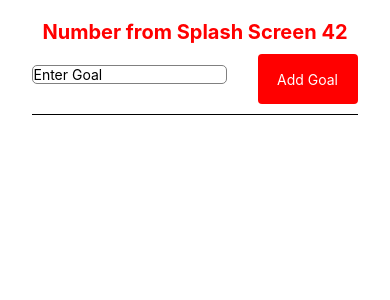
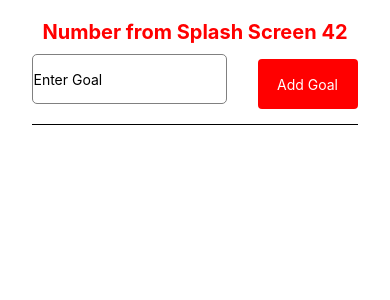
Before and after one commit to theshivamlko/react_native_practice, a React Native app in the folder rn_app1/: screen / in a window 390 px wide. Shown: the top 300 px of the page. Built offline with nearby package versions, Linux system fonts and the light colour scheme.

Commit message:
app theme

```diff
--- a/rn_app1/src/components/goal_input.js
+++ b/rn_app1/src/components/goal_input.js
@@ -1,13 +1,5 @@
-import {
-  Button,
-  StyleSheet,
-  Text,
-  TextInput,
-  View,
-  Pressable,
-  FlatList,
-} from "react-native";
-import { useState } from "react";
+import {Pressable, StyleSheet, Text, TextInput, View,} from "react-native";
+import {useState} from "react";
 
 export default function GoalInput(props) {
     const [enteredGoal, setEnteredGoal] = useState("");
@@ -17,7 +9,7 @@ export default function GoalInput(props) {
         setEnteredGoal(input);
     }
 
-  function handleSubmit(){
+    function handleSubmit() {
         console.log(`Goal: ${enteredGoal}`);
         props.onSubmit(enteredGoal);
         setEnteredGoal("");
@@ -26,6 +18,7 @@ export default function GoalInput(props) {
 
     return (
         <View style={styles.inputContainer}>
+
             <TextInput
                 placeholder="Enter Goal"
                 value={enteredGoal}
@@ -33,20 +26,17 @@ export default function GoalInput(props) {
                     borderWidth: 1,
                     borderColor: "grey",
                     borderRadius: 5,
+                    height: 50,
                     width: "60%",
                 }}
                 onChangeText={(input) => goalInputHandler(input)}
             />
 
+
             <View
                 style={{
                     height: 40,
-        }}
-      >
-        <View
-          style={{
-            borderRadius: 10,
-            backgroundColor: "yellow",
+                    borderRadius: 20,
                 }}
             >
                 <Pressable
@@ -75,7 +65,7 @@ export default function GoalInput(props) {
                         Add Goal
                     </Text>
                 </Pressable>
-        </View>
+
             </View>
         </View>
     );
--- a/rn_app1/src/components/goal_item.js
+++ b/rn_app1/src/components/goal_item.js
@@ -1,12 +1,5 @@
-import {
-  Button,
-  StyleSheet,
-  Text,
-  TextInput,
-  View,
-  Pressable,
-  FlatList,
-} from "react-native";
+import {Pressable, Text, View,} from "react-native";
+import Colors from "../utils/app_theme";
 
 function GoalItem(itemParam) {
     var keyExtractor = `${itemParam.itemData.item}${itemParam.itemData.index}`;
@@ -22,18 +15,18 @@ function GoalItem(itemParam) {
                 justifyContent: "space-between",
             }}
         >
-      <Pressable android_ripple={{color:'purple'}}
-      style={({ pressed }) => [
+            <Pressable android_ripple={{color: Colors.itemBackgroundColor}}
+                       style={({pressed}) => [
                            {
-          backgroundColor: pressed ? 'yellow' : 'red',
+                               backgroundColor: pressed ? Colors.primary600 : Colors.primary500,
                                padding: 10,
                            },
                        ]}
             >
-        <Text style={{color:'#fff'}}>{itemParam.itemData.item}</Text>
+                <Text style={{color: '#fff'}}>{itemParam.itemData.item}</Text>
             </Pressable>
             <Pressable onPress={() => itemParam.onDelete(itemParam.itemData.index)}>
-        <View style={{ padding: 10 }}>
+                <View style={{padding: 10}}>
                     <Text>Delete</Text>
                 </View>
             </Pressable>
--- /dev/null
+++ b/rn_app1/src/utils/app_theme.js
@@ -0,0 +1,8 @@
+const Colors = {
+    primary500: '#bf1861',
+    primary600: '#9f144f',
+    accentColor: '#fd9e2f',
+    itemBackgroundColor: '#fd9e2f',
+}
+
+export default Colors
```
Lines whose indentation alone changed are shown as unchanged.
